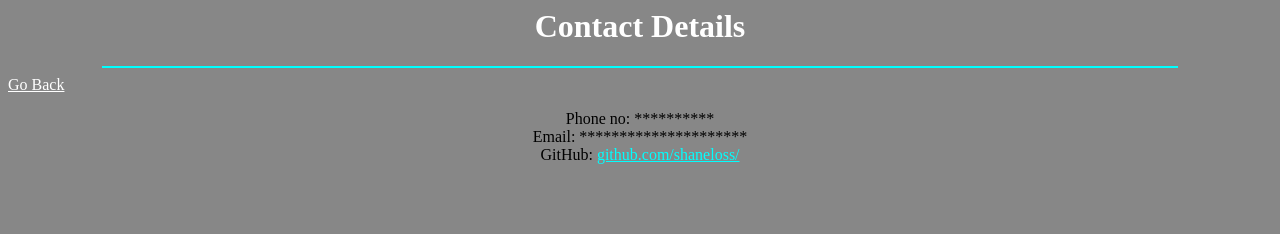
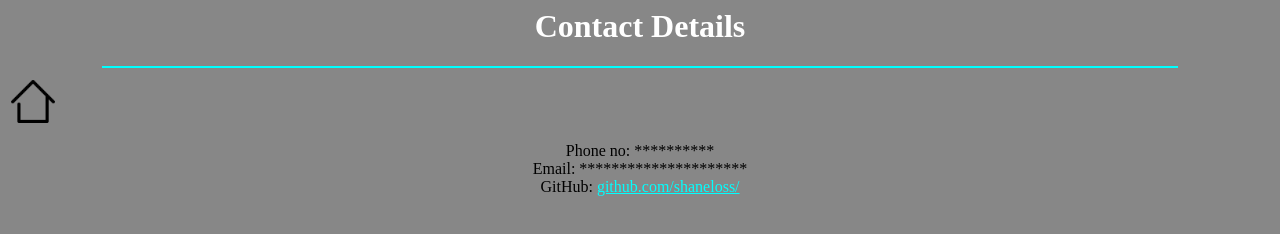
Before and after one commit to shaneloss/shaneloss.github.io, a plain HTML site: page contactme.html in a window 1280 px wide. Drawn offline with Linux system fonts and the light colour scheme.

Commit message:
icon button

```diff
--- a/contactme.html
+++ b/contactme.html
@@ -18,7 +18,7 @@
 	<body bgcolor="878787">
 		<h1 align="center" style="color:white">Contact Details</h1>
 		<hr width="85%" color="aqua"/>
-		<a id="p01" href="https://shaneloss.github.io">Go Back</a>
+		<a id="p01" href="./index.html"><img src="images/home_icon.png" height="50" /></a>
 		<p align="center">
 			Phone no: ********** <br/>
 			Email: ********************* <br/>
```
Also changed, not shown: images/home_icon.png (added).
